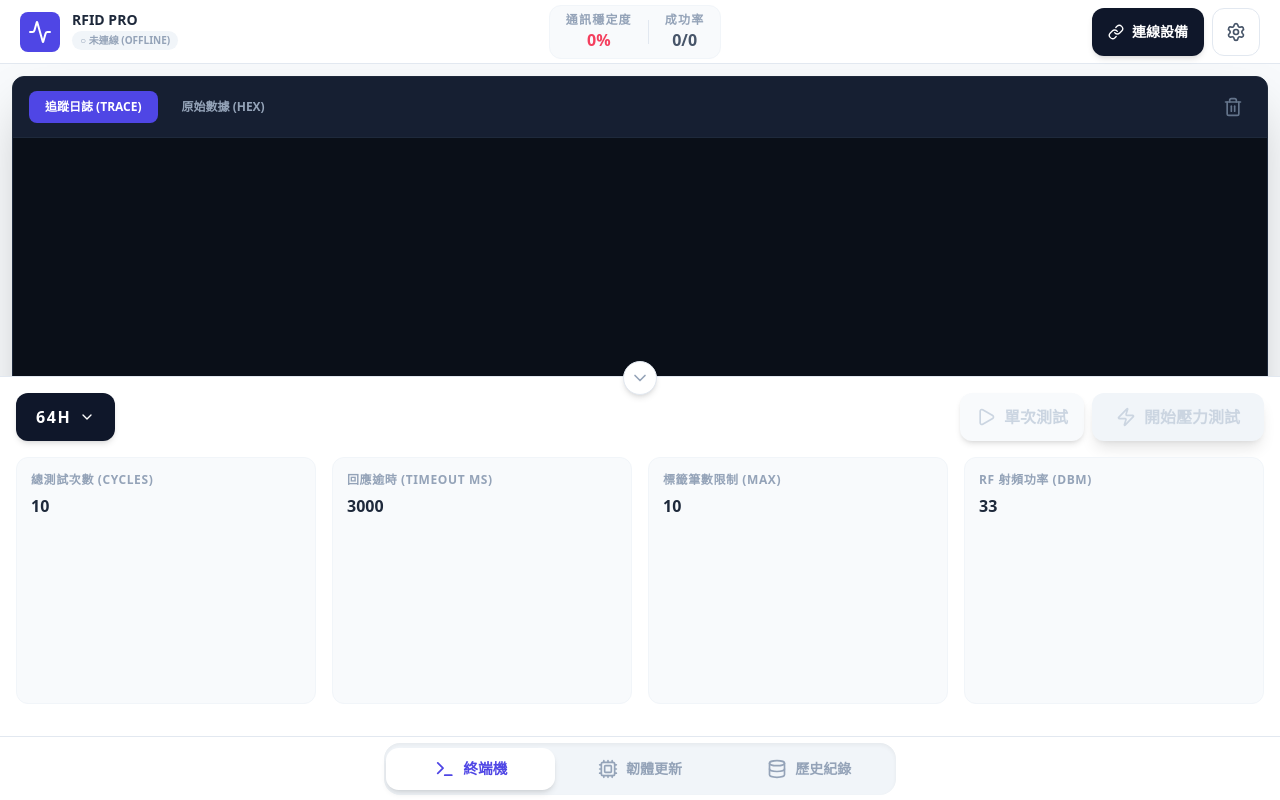
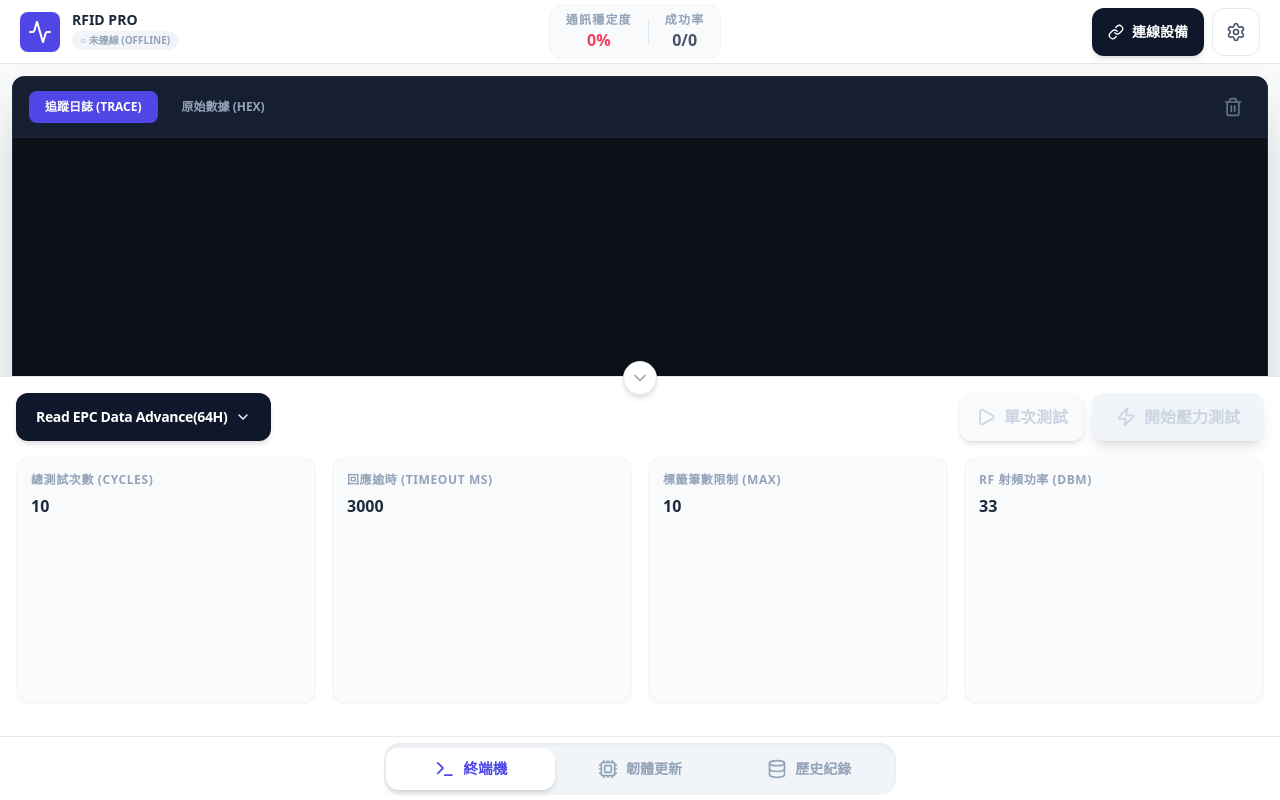
Before and after one commit to st8754/260130_1115-t_rfff, a React (Vite) app: page / in a window 1280 px wide. Built offline with nearby package versions, Linux system fonts and the light colour scheme.

Commit message:
command rename

```diff
--- a/App.tsx
+++ b/App.tsx
@@ -37,6 +37,13 @@
   const [isControlExpanded, setIsControlExpanded] = useState(true);
   const [isAdvConfigOpen, setIsAdvConfigOpen] = useState(false);
   const [isCmdMenuOpen, setIsCmdMenuOpen] = useState(false);
+
+  // 指令名稱映射表
+  const commandLabels: Record<CommandType, string> = {
+    '64H': 'Read EPC Data Advance(64H)',
+    '61H': 'Read EPC Data Auto Power(61H)',
+    '35H': 'Read FW Version(35H)'
+  };
 
   // 從 localStorage 初始化設定，若無則使用預設值
   const [config, setConfig] = useState<TestConfig>(() => {
@@ -594,11 +601,11 @@
                 <div className="p-4 flex flex-col h-full overflow-visible">
                    <div className="flex items-center gap-3 mb-4 shrink-0 overflow-visible">
                       <div className="relative shrink-0">
-                         <button onClick={() => setIsCmdMenuOpen(!isCmdMenuOpen)} className="flex items-center gap-2 px-5 h-12 bg-slate-900 text-white rounded-xl font-black text-base tracking-widest shadow-md hover:bg-slate-800 transition-colors">{config.commandType} <ChevronDown className="w-4 h-4" /></button>
+                         <button onClick={() => setIsCmdMenuOpen(!isCmdMenuOpen)} className="flex items-center gap-2 px-5 h-12 bg-slate-900 text-white rounded-xl font-black text-sm tracking-tight shadow-md hover:bg-slate-800 transition-colors">{commandLabels[config.commandType]} <ChevronDown className="w-4 h-4 shrink-0" /></button>
                          {isCmdMenuOpen && (
-                           <div className="absolute bottom-full left-0 mb-3 w-32 bg-white border border-slate-200 rounded-xl shadow-2xl overflow-hidden z-[100] animate-in fade-in slide-in-from-bottom-2">
+                           <div className="absolute bottom-full left-0 mb-3 w-[280px] bg-white border border-slate-200 rounded-xl shadow-2xl overflow-hidden z-[100] animate-in fade-in slide-in-from-bottom-2">
                              {(['64H', '61H', '35H'] as CommandType[]).map(t => (
-                               <button key={t} onClick={() => { setConfig({...config, commandType: t}); setIsCmdMenuOpen(false); }} className="w-full py-4 text-base font-black hover:bg-slate-50 border-b border-slate-50 last:border-0">{t}</button>
+                               <button key={t} onClick={() => { setConfig({...config, commandType: t}); setIsCmdMenuOpen(false); }} className="w-full py-4 px-5 text-sm font-black text-left hover:bg-slate-50 border-b border-slate-50 last:border-0">{commandLabels[t]}</button>
                              ))}
                            </div>
                          )}
@@ -707,7 +714,7 @@
                   <div className="flex items-center gap-4">
                      <div className={`w-10 h-10 rounded-xl flex items-center justify-center font-black text-sm ${r.status === 'Success' ? 'bg-emerald-50 text-emerald-600' : 'bg-rose-50 text-rose-600'}`}>#{r.cycle}</div>
                      <div>
-                        <div className="text-base font-black text-slate-800">{r.cmdType} 指令模式</div>
+                        <div className="text-base font-black text-slate-800">{commandLabels[r.cmdType]}</div>
                         <div className="text-sm text-slate-400 font-bold">{r.recordsFound} 筆標籤偵測成功</div>
                      </div>
                   </div>
```
